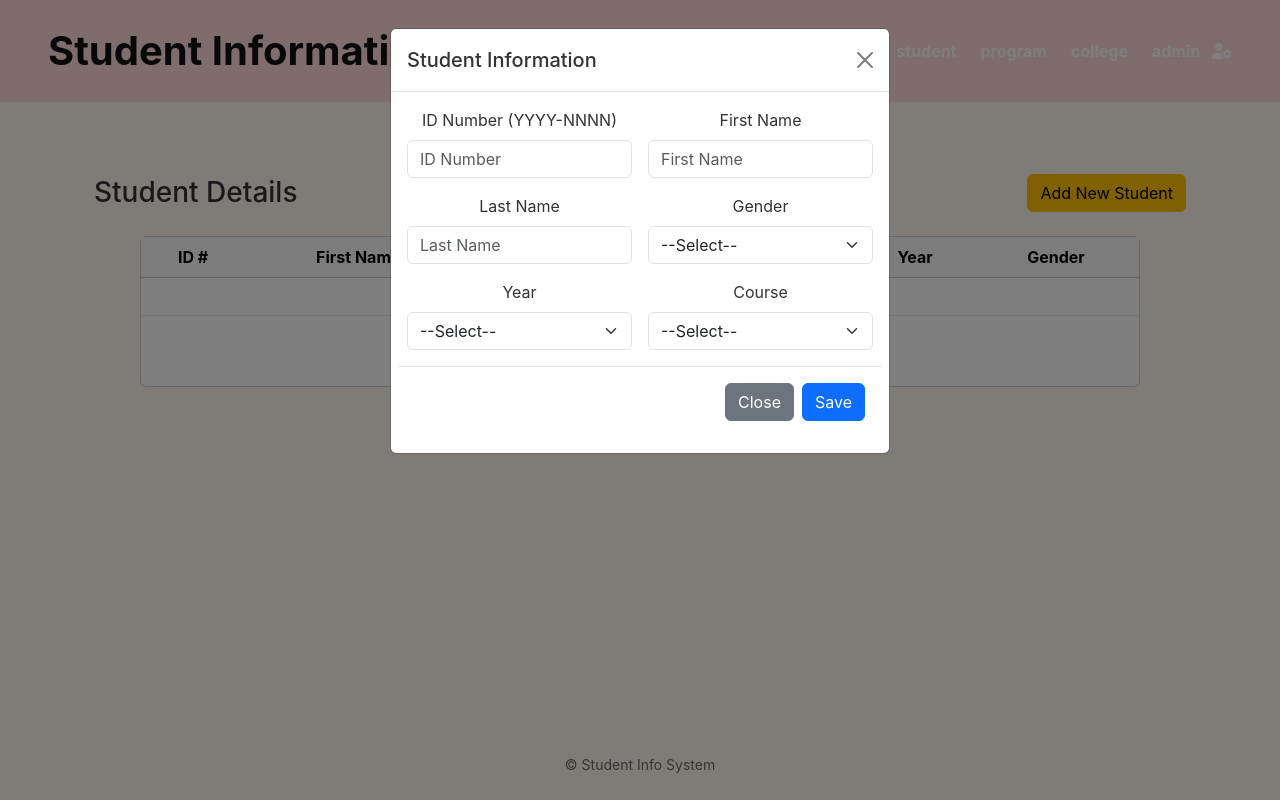
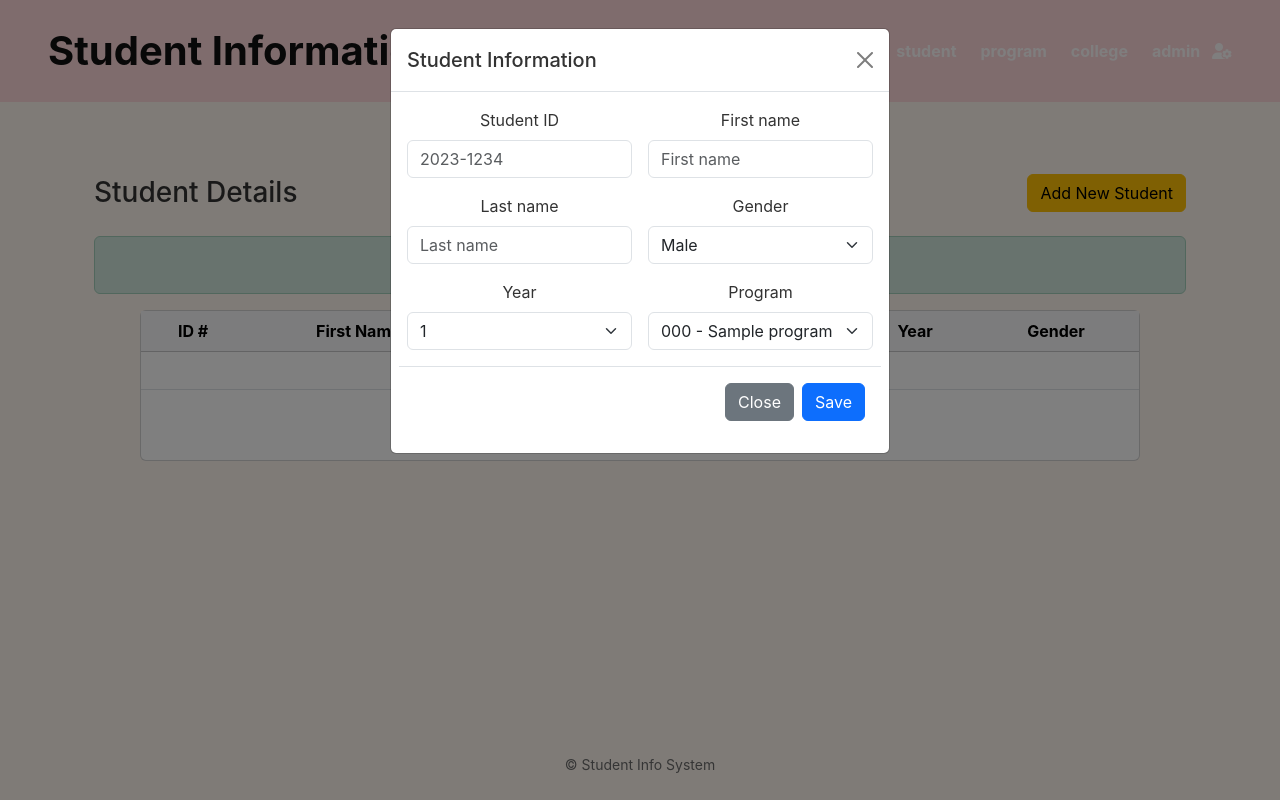
Before and after one commit to LearningwithMakikoy/SSIS-Project-2025-Flask, a Flask app: page /user/students in a window 1280 px wide, after a click on "Add New Student". Run offline with Flask 3, Linux system fonts and the light colour scheme; tables that the repository leaves empty hold one stand-in row (values such as "Sample post"); one stand-in notice (Sample message) is shown; parts of the project's set-up code (start-up, migrations or seed data) failed here and were passed over.

Commit message:
Connecting student, program, college templates to render the WTForms in forms.py

```diff
--- a/app/__init__.py
+++ b/app/__init__.py
@@ -1,4 +1,4 @@
-from flask import Flask, render_template
+from flask import Flask, render_template, Blueprint, redirect, url_for, flash, request
 from .database import db, init_db
 from flask_migrate import Migrate
 from flask_login import LoginManager
@@ -39,7 +39,4 @@ def create_app():
         # Render the template located at app/templates/layouts/index.html instead.
         return render_template('layouts/index.html')
 
-def students():
-    form = StudentForm
-
     return app
--- a/app/templates/layouts/students.html
+++ b/app/templates/layouts/students.html
@@ -19,6 +19,16 @@
     <button class="btn btn-warning" id="btn-add" data-bs-toggle="modal" data-bs-target="#studentModal">Add New Student</button>
   </div>
   </div>
+
+  {% with messages = get_flashed_messages(with_categories=true) %}
+  {% if messages %}
+  <div class="mb-3">
+    {% for category, msg in messages %}
+      <div class="alert alert-{{ category }}" role="alert">{{ msg }}</div>
+    {% endfor %}
+  </div>
+  {% endif %}
+  {% endwith %}
 
   <div class="card mx-auto" style="max-width:1000px;">
   <div class="card-body p-0">
@@ -52,7 +62,8 @@
 <div class="modal fade" id="studentModal" tabindex="-1" aria-hidden="true">
   <div class="modal-dialog">
     <div class="modal-content">
-      <form id="studentForm" class="needs-validation" novalidate>
+      <form id="studentForm" method="post">
+        {{ form.hidden_tag() }}
         <div class="modal-header">
           <h5 class="modal-title">Student Information</h5>
           <button type="button" class="btn-close" data-bs-dismiss="modal" aria-label="Close"></button>
@@ -60,45 +71,34 @@
         <div class="modal-body">
           <div class="row g-3">
             <div class="col-md-6">
-              <label class="form-label">ID Number (YYYY-NNNN)</label>
-              <input class="form-control" name="ID" placeholder="ID Number" required>
+              {{ form.id_number.label(class="form-label") }}
+              {{ form.id_number(class="form-control", placeholder="2023-1234") }}
+              {% for err in form.id_number.errors %}<div class="text-danger small">{{ err }}</div>{% endfor %}
             </div>
             <div class="col-md-6">
-              <label class="form-label">First Name</label>
-              <input class="form-control" name="Fname" placeholder="First Name" required>
+              {{ form.first_name.label(class="form-label") }}
+              {{ form.first_name(class="form-control", placeholder="First name") }}
+              {% for err in form.first_name.errors %}<div class="text-danger small">{{ err }}</div>{% endfor %}
             </div>
             <div class="col-md-6">
-              <label class="form-label">Last Name</label>
-              <input class="form-control" name="Lname" placeholder="Last Name">
+              {{ form.last_name.label(class="form-label") }}
+              {{ form.last_name(class="form-control", placeholder="Last name") }}
+              {% for err in form.last_name.errors %}<div class="text-danger small">{{ err }}</div>{% endfor %}
             </div>
             <div class="col-md-6">
-              <label class="form-label">Gender</label>
-              <select class="form-select" name="gender">
-                <option value="">--Select--</option>
-                <option>Male</option>
-                <option>Female</option>
-                <option>Other</option>
-              </select>
+              {{ form.gender.label(class="form-label") }}
+              {{ form.gender(class="form-select") }}
+              {% for err in form.gender.errors %}<div class="text-danger small">{{ err }}</div>{% endfor %}
             </div>
             <div class="col-md-6">
-              <label class="form-label">Year</label>
-              <select class="form-select" name="year">
-                <option value="">--Select--</option>
-                <option>1st</option>
-                <option>2nd</option>
-                <option>3rd</option>
-                <option>4th</option>
-              </select>
+              {{ form.year.label(class="form-label") }}
+              {{ form.year(class="form-select") }}
+              {% for err in form.year.errors %}<div class="text-danger small">{{ err }}</div>{% endfor %}
             </div>
             <div class="col-md-6">
-              <label class="form-label">Course</label>
-              <select class="form-select" name="course">
-                <option value="">--Select--</option>
-                <option>CS</option>
-                <option>ECE</option>
-                <option>IT</option>
-                <option>ME</option>
-              </select>
+              {{ form.program_id.label(class="form-label") }}
+              {{ form.program_id(class="form-select") }}
+              {% for err in form.program_id.errors %}<div class="text-danger small">{{ err }}</div>{% endfor %}
             </div>
         <div class="modal-footer">
           <button class="btn btn-secondary" data-bs-dismiss="modal">Close</button>
--- a/app/user/controller.py
+++ b/app/user/controller.py
@@ -1,8 +1,14 @@
 """User blueprint routes."""
-from flask import render_template
+from flask import render_template, redirect, url_for, flash, request
 
 # import the blueprint object from this package
 from . import bp
+
+# local imports
+from .forms import StudentForm, ProgramForm, CollegeForm
+from app.models import Student, Program, College
+from app.database import db
+from sqlalchemy.exc import IntegrityError
 
 
 @bp.route('/')
@@ -11,15 +17,66 @@ def index():
     return render_template('layouts/index.html')
 
 
-@bp.route('/programs')
+@bp.route('/programs', methods=['GET', 'POST'])
 def programs():
-    return render_template('layouts/programs.html')
+    form = ProgramForm()
+    # populate college choices for the program form
+    colleges = College.query.order_by(College.name).all()
+    form.college_id.choices = [(c.id, f"{c.code} - {c.name}") for c in colleges]
 
-@bp.route('/colleges')
-def colleges():
-    return render_template('layouts/colleges.html')
+    if form.validate_on_submit():
+        p = Program(code=form.code.data.strip(), name=form.name.data.strip(), college_id=form.college_id.data)
+        db.session.add(p)
+        try:
+            db.session.commit()
+            flash('Program created', 'success')
+            return redirect(url_for('user.programs'))
+        except IntegrityError:
+            db.session.rollback()
+            flash('Program code must be unique.', 'danger')
+
+    programs = Program.query.order_by(Program.name).all()
+    return render_template('layouts/programs.html', form=form, programs=programs, colleges=colleges)
 
 
-@bp.route('/students')
+@bp.route('/colleges', methods=['GET', 'POST'])
+def colleges():
+    form = CollegeForm()
+    if form.validate_on_submit():
+        c = College(code=form.code.data.strip(), name=form.name.data.strip())
+        db.session.add(c)
+        try:
+            db.session.commit()
+            flash('College created', 'success')
+            return redirect(url_for('user.colleges'))
+        except IntegrityError:
+            db.session.rollback()
+            flash('College code must be unique.', 'danger')
+
+    colleges = College.query.order_by(College.name).all()
+    return render_template('layouts/colleges.html', form=form, colleges=colleges)
+
+
+@bp.route('/students', methods=['GET', 'POST'])
 def students():
-    return render_template('layouts/students.html')
+    form = StudentForm()
+    # populate program choices for the select field
+    programs = Program.query.order_by(Program.name).all()
+    form.program_id.choices = [(p.id, f"{p.code} - {p.name}") for p in programs]
+
+    if form.validate_on_submit():
+        new_student = Student(
+            id_number=form.id_number.data.strip(),
+            first_name=form.first_name.data.strip(),
+            last_name=form.last_name.data.strip(),
+            program_id=form.program_id.data,
+            year=form.year.data,
+            gender=form.gender.data,
+        )
+        db.session.add(new_student)
+        db.session.commit()
+        flash('New student added successfully!', 'success')
+        return redirect(url_for('user.students'))
+
+    students = Student.query.all()
+    return render_template('layouts/students.html', form=form, students=students, programs=programs)
```
Also changed, not shown: app/templates/layouts/colleges.html (+18 -5 lines), app/templates/layouts/programs.html (+21 -13 lines).
